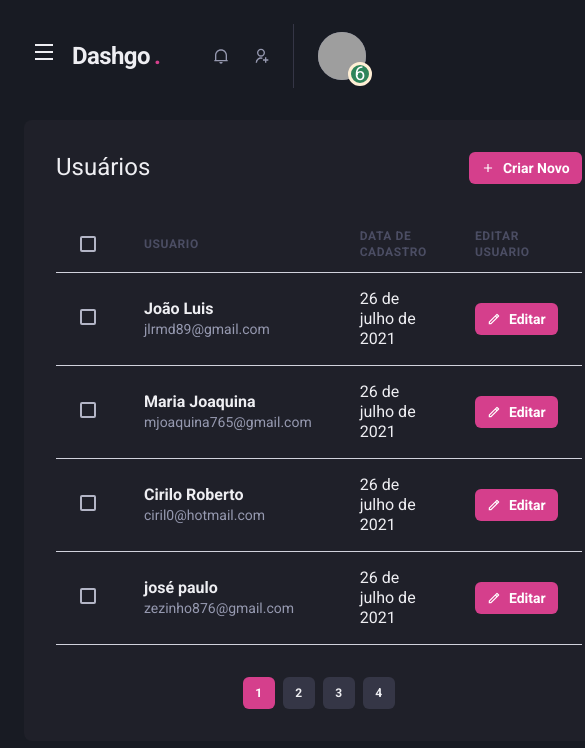
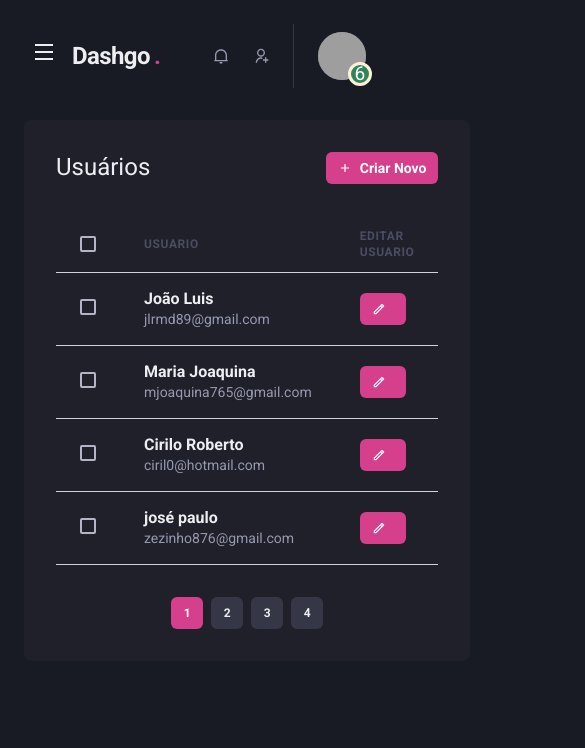
Before and after one commit to JUAUMDEV89/dashgo, a Next.js app: page /users in a window 390 px wide. Shown: the top 748 px of the page, 585 px wide, since content can reach past the window. Built offline with nearby package versions, Linux system fonts and the light colour scheme; grey boxes are pictures that could not be loaded.

Commit message:
responsive components

```diff
--- a/components/user/index.tsx
+++ b/components/user/index.tsx
@@ -1,23 +1,29 @@
 
-import { Tr, Td, Checkbox, Box, Text, Button, Icon } from '@chakra-ui/react';
+import { Tr, Td, Checkbox, Box, Text, Button, Icon, useBreakpointValue } from '@chakra-ui/react';
 
 import { RiPencilLine } from 'react-icons/ri';
 
-export function User({ username, email }){
-    return(
+export function User({ username, email }) {
+
+  const isWideVersion = useBreakpointValue({
+    base: false,
+    lg: true
+  });
+
+  return (
     <Tr w="100%">
       <Td px="6">
         <Checkbox colorScheme="pink" />
       </Td>
       <Td>
         <Box>
-                                <Text fontWeight="bold">{ username }</Text>
-                                <Text fontSize="sm" color="gray.300">{ email }</Text>
+          <Text fontWeight="bold">{username}</Text>
+          <Text fontSize="sm" color="gray.300">{email}</Text>
         </Box>
       </Td>
-                          <Td>
+      {isWideVersion && <Td>
         26 de julho de 2021
-                          </Td>
+      </Td>}
       <Td>
         <Button
           as="a"
@@ -27,7 +33,7 @@ export function User({ username, email }){
           leftIcon={<Icon as={RiPencilLine} />}
           cursor="pointer"
         >
-                          Editar
+         { isWideVersion ? 'Editar' : '' }
         </Button>
       </Td>
     </Tr>
--- a/pages/dashboard.tsx
+++ b/pages/dashboard.tsx
@@ -74,7 +74,7 @@ export default function Dashboard(){
 
             <SimpleGrid flex="1" gap="4" minChildWidth="320px" align="flex-start">
               <Box
-                p="8'"
+                p={["6", "8"]}
                 bg="gray.600"
                 borderRadius="8"
               >
--- a/pages/users/create.tsx
+++ b/pages/users/create.tsx
@@ -12,7 +12,7 @@ export default function Create(){
 
             <SideBar />
 
-            <Box flex="1" borderRadius={8} bg="gray.800" p="8">
+            <Box flex="1" borderRadius={8} bg="gray.800" p={["6", "8"]}>
 
             </Box>
         </Flex>
--- a/pages/users/index.tsx
+++ b/pages/users/index.tsx
@@ -10,7 +10,9 @@ import { Box
     ,Checkbox
     ,Tbody
     ,Td
-    ,Text} from "@chakra-ui/react";
+    ,Text
+    ,useBreakpointValue
+} from "@chakra-ui/react";
 import { RiAddLine, RiPencilLine } from "react-icons/ri";
 
 import { Header } from '../../components/header';
@@ -24,6 +26,11 @@ export default function UserList(){
         email: 'jlrmd89@gmail.com',
         username: 'João luis'
     }
+
+    const isWideVersion = useBreakpointValue({
+        base: false,
+        lg: true
+    });
 
     return(
       <Box>
@@ -57,9 +64,7 @@ export default function UserList(){
                       <Th>
                           Usuario
                       </Th>
-                      <Th>
-                          Data de Cadastro
-                      </Th>
+                          { isWideVersion && <Th>Data de Cadastro</Th>  }
                       <Th>
                           Editar Usuario
                       </Th>
@@ -76,7 +81,7 @@ export default function UserList(){
 
              <Pagination />
 
-              </Box>
+             </Box>
           </Flex>
       </Box>
 
```
Also changed, not shown: components/pagination/index.tsx (+9 -9 lines). Lines whose indentation alone changed are shown as unchanged.
